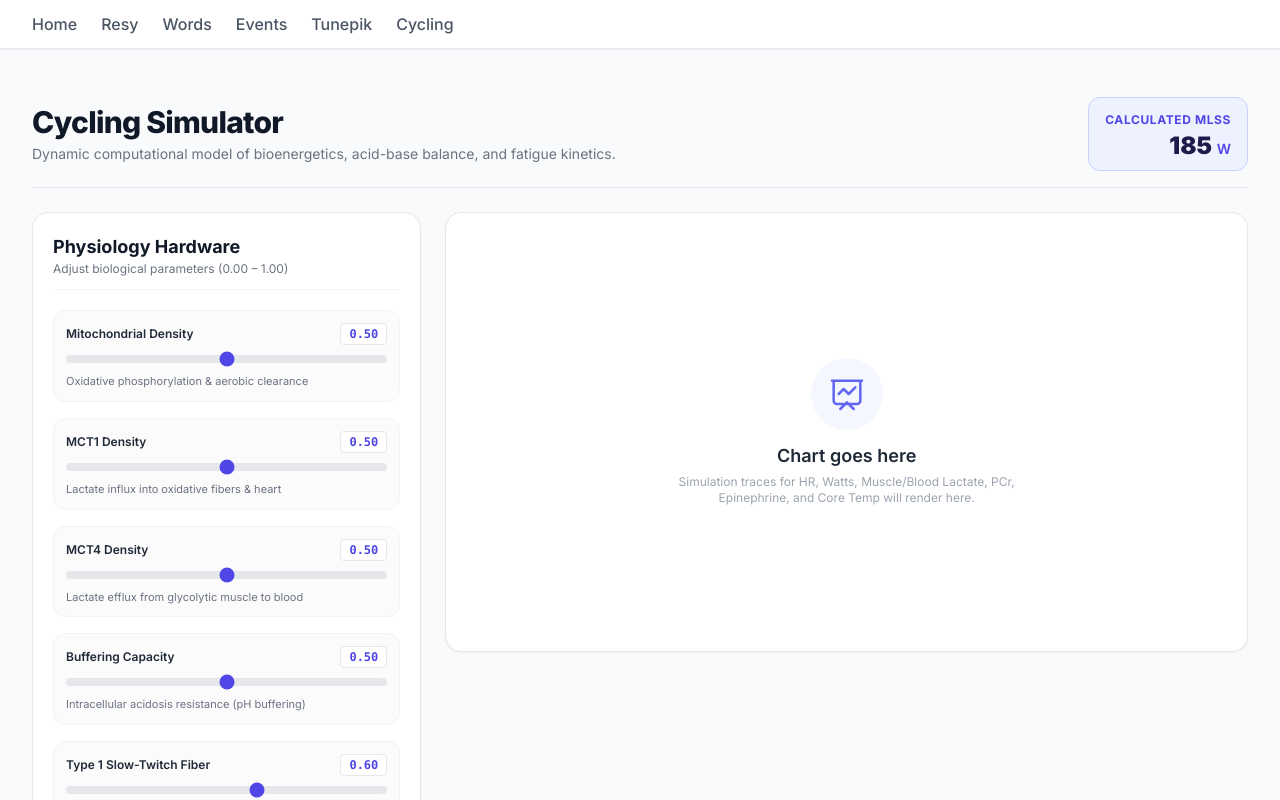
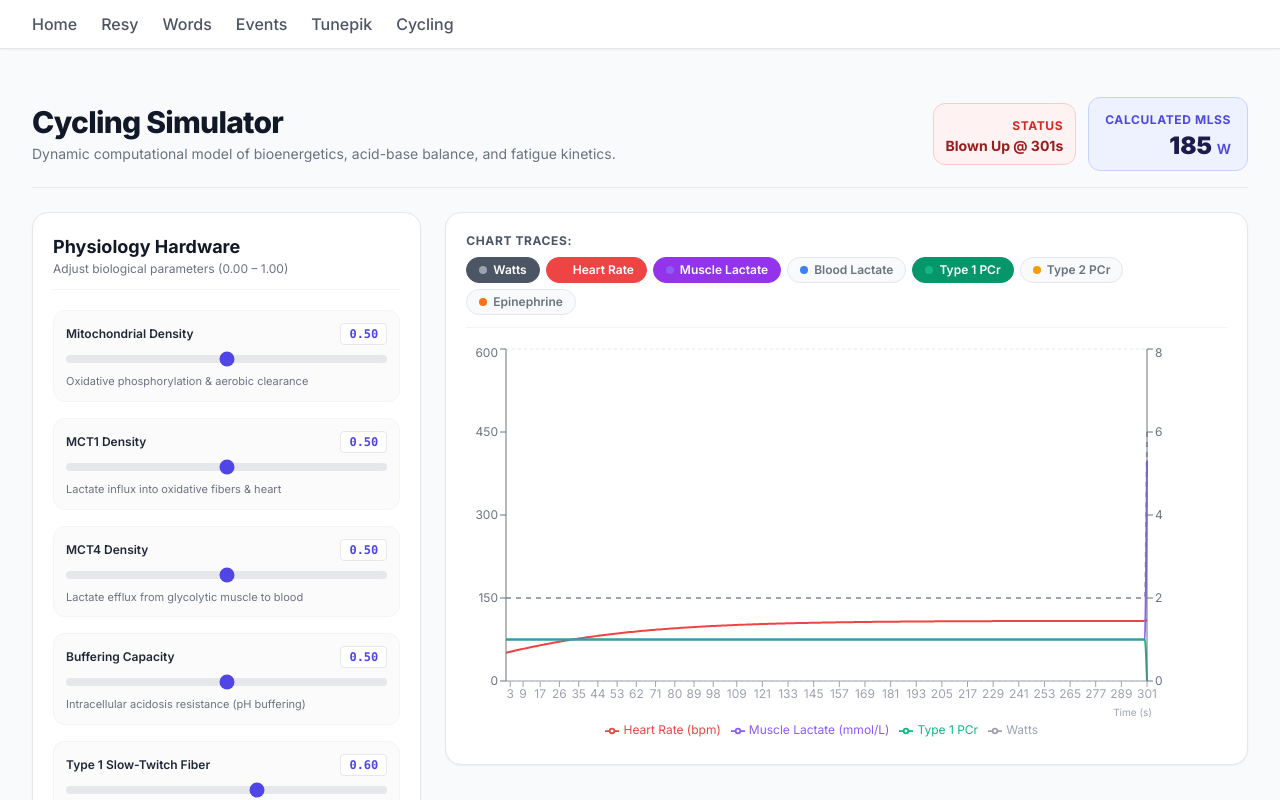
Before and after one commit to articasync/website, a Next.js app: page /cycling in a window 1280 px wide. Shown: the top 800 px of the page. Built offline with nearby package versions, Linux system fonts and the light colour scheme.

Commit message:
Integrate live Recharts graph and simulation execution in SimulatorClient

```diff
--- a/components/SimulatorClient.tsx
+++ b/components/SimulatorClient.tsx
@@ -1,8 +1,19 @@
 "use client";
 
-import React from "react";
+import React, { useEffect, useMemo, useState } from "react";
+import {
+  CartesianGrid,
+  Legend,
+  Line,
+  LineChart,
+  ResponsiveContainer,
+  Tooltip,
+  XAxis,
+  YAxis,
+} from "recharts";
+import { runSimulation } from "@/lib/physics";
 import { useSimulatorStore } from "@/store/useSimulatorStore";
-import { Hardware } from "@/types/simulator";
+import { ChartToggles, Hardware } from "@/types/simulator";
 
 interface SliderConfig {
   key: keyof Hardware;
@@ -43,6 +54,58 @@ const HARDWARE_SLIDERS: SliderConfig[] = [
   },
 ];
 
+interface ToggleMeta {
+  key: keyof ChartToggles;
+  label: string;
+  color: string;
+  activeClass: string;
+}
+
+const TOGGLE_CONFIGS: ToggleMeta[] = [
+  {
+    key: "showWatts",
+    label: "Watts",
+    color: "#9ca3af",
+    activeClass: "bg-gray-600 text-white border-gray-600",
+  },
+  {
+    key: "showHR",
+    label: "Heart Rate",
+    color: "#ef4444",
+    activeClass: "bg-red-500 text-white border-red-500",
+  },
+  {
+    key: "showMuscleH",
+    label: "Muscle Lactate",
+    color: "#8b5cf6",
+    activeClass: "bg-purple-600 text-white border-purple-600",
+  },
+  {
+    key: "showBloodH",
+    label: "Blood Lactate",
+    color: "#3b82f6",
+    activeClass: "bg-blue-600 text-white border-blue-600",
+  },
+  {
+    key: "showPCr1",
+    label: "Type 1 PCr",
+    color: "#10b981",
+    activeClass: "bg-emerald-600 text-white border-emerald-600",
+  },
+  {
+    key: "showPCr2",
+    label: "Type 2 PCr",
+    color: "#f59e0b",
+    activeClass: "bg-amber-500 text-white border-amber-500",
+  },
+  {
+    key: "showEpi",
+    label: "Epinephrine",
+    color: "#f97316",
+    activeClass: "bg-orange-500 text-white border-orange-500",
+  },
+];
+
 export default function SimulatorClient() {
   const {
     hardware,
@@ -51,7 +114,26 @@ export default function SimulatorClient() {
     updateWorkoutBlock,
     addWorkoutBlock,
     removeWorkoutBlock,
+    toggles,
+    setToggle,
   } = useSimulatorStore();
+
+  const [isMounted, setIsMounted] = useState(false);
+  useEffect(() => {
+    setIsMounted(true);
+  }, []);
+
+  // Physics execution recalculates instantly when inputs change
+  const simulationData = useMemo(
+    () => runSimulation(hardware, workout),
+    [hardware, workout]
+  );
+
+  // Check if simulation triggered failure
+  const blowupPoint = useMemo(
+    () => simulationData.find((p) => p.blown_up),
+    [simulationData]
+  );
 
   // Dynamic MLSS calculation from physics baseline formula
   const fiberType2 = 1.0 - hardware.fiberType1;
@@ -74,18 +156,29 @@ export default function SimulatorClient() {
           </p>
         </div>
         <div className="flex items-center gap-3">
+          {blowupPoint && (
+            <div className="bg-red-50 border border-red-200 rounded-xl px-3 py-2 text-right">
+              <span className="text-xs uppercase font-bold tracking-wider text-red-600">
+                Status
+              </span>
+              <div className="text-sm font-bold text-red-800">
+                Blown Up @ {blowupPoint.time}s
+              </div>
+            </div>
+          )}
           <div className="bg-indigo-50 border border-indigo-200 rounded-xl px-4 py-2 text-right">
             <span className="text-xs uppercase font-bold tracking-wider text-indigo-600">
               Calculated MLSS
             </span>
             <div className="text-2xl font-black text-indigo-950">
-              {calculatedMLSS} <span className="text-sm font-semibold text-indigo-600">W</span>
+              {calculatedMLSS}{" "}
+              <span className="text-sm font-semibold text-indigo-600">W</span>
             </div>
           </div>
         </div>
       </div>
 
-      {/* Grid Layout: Sidebar (Hardware) + Main (Chart Placeholder) + Bottom (Workout Builder) */}
+      {/* Grid Layout: Sidebar (Hardware) + Main (Recharts Graph) + Bottom (Workout Builder) */}
       <div className="grid grid-cols-1 lg:grid-cols-12 gap-6 items-start">
         {/* Left Sidebar: Hardware Sliders (4 Cols on lg) */}
         <aside className="lg:col-span-4 bg-white border border-gray-200 rounded-2xl p-5 shadow-sm space-y-5">
@@ -100,7 +193,10 @@ export default function SimulatorClient() {
             {HARDWARE_SLIDERS.map(({ key, label, description }) => {
               const value = hardware[key];
               return (
-                <div key={key} className="space-y-1.5 bg-gray-50/70 p-3 rounded-xl border border-gray-100">
+                <div
+                  key={key}
+                  className="space-y-1.5 bg-gray-50/70 p-3 rounded-xl border border-gray-100"
+                >
                   <div className="flex items-center justify-between text-xs">
                     <span className="font-semibold text-gray-800">{label}</span>
                     <span className="font-mono font-bold text-indigo-600 bg-white px-2 py-0.5 rounded border border-gray-200 shadow-2xs">
@@ -127,27 +223,182 @@ export default function SimulatorClient() {
           </div>
         </aside>
 
-        {/* Main Center Area: Chart Placeholder (8 Cols on lg) */}
-        <main className="lg:col-span-8 bg-white border border-gray-200 rounded-2xl p-6 shadow-sm min-h-[440px] flex flex-col items-center justify-center text-center">
-          <div className="p-4 bg-indigo-50/60 rounded-full text-indigo-500 mb-3">
-            <svg
-              className="w-10 h-10"
-              fill="none"
-              stroke="currentColor"
-              viewBox="0 0 24 24"
-            >
-              <path
-                strokeLinecap="round"
-                strokeLinejoin="round"
-                strokeWidth={1.5}
-                d="M7 12l3-3 3 3 4-4M8 21l4-4 4 4M3 4h18M4 4h16v12a2 2 0 01-2 2H6a2 2 0 01-2-2V4z"
-              />
-            </svg>
+        {/* Main Center Area: Live Recharts Graph & Toggles (8 Cols on lg) */}
+        <main className="lg:col-span-8 bg-white border border-gray-200 rounded-2xl p-5 shadow-sm space-y-4">
+          {/* Toggles UI: Pill Buttons */}
+          <div className="flex items-center justify-between flex-wrap gap-2 border-b border-gray-100 pb-3">
+            <div className="text-xs font-bold text-gray-600 uppercase tracking-wider">
+              Chart Traces:
+            </div>
+            <div className="flex flex-wrap gap-1.5">
+              {TOGGLE_CONFIGS.map(({ key, label, activeClass, color }) => {
+                const isActive = toggles[key];
+                return (
+                  <button
+                    key={key}
+                    type="button"
+                    onClick={() => setToggle(key)}
+                    className={`px-3 py-1 text-xs font-semibold rounded-full border transition-all flex items-center gap-1.5 ${
+                      isActive
+                        ? activeClass
+                        : "bg-gray-50 text-gray-500 border-gray-200 hover:bg-gray-100"
+                    }`}
+                  >
+                    <span
+                      className="w-2 h-2 rounded-full inline-block"
+                      style={{ backgroundColor: color }}
+                    />
+                    {label}
+                  </button>
+                );
+              })}
+            </div>
           </div>
-          <h3 className="text-lg font-semibold text-gray-800">Chart goes here</h3>
-          <p className="text-xs text-gray-400 mt-1 max-w-sm">
-            Simulation traces for HR, Watts, Muscle/Blood Lactate, PCr, Epinephrine, and Core Temp will render here.
-          </p>
+
+          {/* Chart View */}
+          <div className="w-full min-h-[400px] flex items-center justify-center">
+            {!isMounted ? (
+              <div className="flex flex-col items-center justify-center h-[400px] text-gray-400 space-y-2">
+                <div className="w-8 h-8 border-2 border-indigo-500 border-t-transparent rounded-full animate-spin" />
+                <span className="text-xs">Loading simulator charts...</span>
+              </div>
+            ) : simulationData.length === 0 ? (
+              <div className="flex flex-col items-center justify-center h-[400px] text-gray-400">
+                <span className="text-sm">No simulation data available. Add workout intervals below.</span>
+              </div>
+            ) : (
+              <div className="w-full h-[400px]">
+                <ResponsiveContainer width="100%" height={400}>
+                  <LineChart
+                    data={simulationData}
+                    margin={{ top: 5, right: 20, left: -20, bottom: 5 }}
+                  >
+                    <CartesianGrid strokeDasharray="3 3" vertical={false} stroke="#e5e7eb" />
+                    <XAxis
+                      dataKey="time"
+                      tick={{ fontSize: 12 }}
+                      stroke="#9ca3af"
+                      label={{
+                        value: "Time (s)",
+                        position: "insideBottomRight",
+                        offset: -5,
+                        fontSize: 10,
+                        fill: "#9ca3af",
+                      }}
+                    />
+                    <Tooltip
+                      contentStyle={{
+                        backgroundColor: "#ffffff",
+                        borderColor: "#e5e7eb",
+                        borderRadius: "0.75rem",
+                        boxShadow: "0 4px 6px -1px rgb(0 0 0 / 0.1)",
+                        fontSize: "12px",
+                      }}
+                    />
+                    <Legend wrapperStyle={{ fontSize: "12px", paddingTop: "10px" }} />
+                    <YAxis
+                      yAxisId="left"
+                      orientation="left"
+                      tick={{ fontSize: 12 }}
+                      stroke="#6b7280"
+                    />
+                    <YAxis
+                      yAxisId="right"
+                      orientation="right"
+                      tick={{ fontSize: 12 }}
+                      stroke="#6b7280"
+                    />
+
+                    {toggles.showWatts && (
+                      <Line
+                        isAnimationActive={false}
+                        type="monotone"
+                        dataKey="watts"
+                        name="Watts"
+                        yAxisId="left"
+                        stroke="#9ca3af"
+                        strokeDasharray="5 5"
+                        dot={false}
+                        strokeWidth={2}
+                      />
+                    )}
+                    {toggles.showHR && (
+                      <Line
+                        isAnimationActive={false}
+                        type="monotone"
+                        dataKey="hr"
+                        name="Heart Rate (bpm)"
+                        yAxisId="left"
+                        stroke="#ef4444"
+                        dot={false}
+                        strokeWidth={2}
+                      />
+                    )}
+                    {toggles.showMuscleH && (
+                      <Line
+                        isAnimationActive={false}
+                        type="monotone"
+                        dataKey="la_muscle"
+                        name="Muscle Lactate (mmol/L)"
+                        yAxisId="right"
+                        stroke="#8b5cf6"
+                        dot={false}
+                        strokeWidth={2}
+                      />
+                    )}
+                    {toggles.showBloodH && (
+                      <Line
+                        isAnimationActive={false}
+                        type="monotone"
+                        dataKey="la_blood"
+                        name="Blood Lactate (mmol/L)"
+                        yAxisId="right"
+                        stroke="#3b82f6"
+                        dot={false}
+                        strokeWidth={2}
+                      />
+                    )}
+                    {toggles.showPCr1 && (
+                      <Line
+                        isAnimationActive={false}
+                        type="monotone"
+                        dataKey="pcr1"
+                        name="Type 1 PCr"
+                        yAxisId="right"
+                        stroke="#10b981"
+                        dot={false}
+                        strokeWidth={2}
+                      />
+                    )}
+                    {toggles.showPCr2 && (
+                      <Line
+                        isAnimationActive={false}
+                        type="monotone"
+                        dataKey="pcr2"
+                        name="Type 2 PCr"
+                        yAxisId="right"
+                        stroke="#f59e0b"
+                        dot={false}
+                        strokeWidth={2}
+                      />
+                    )}
+                    {toggles.showEpi && (
+                      <Line
+                        isAnimationActive={false}
+                        type="monotone"
+                        dataKey="epi"
+                        name="Epinephrine"
+                        yAxisId="right"
+                        stroke="#f97316"
+                        dot={false}
+                        strokeWidth={2}
+                      />
+                    )}
+                  </LineChart>
+                </ResponsiveContainer>
+              </div>
+            )}
+          </div>
         </main>
 
         {/* Bottom Pane: Workout Builder (Full 12 Cols) */}
--- a/package.json
+++ b/package.json
@@ -19,6 +19,7 @@
     "react": "^18",
     "react-dom": "^18",
     "react-hot-toast": "^2.4.1",
+    "recharts": "^3.10.1",
     "resend": "^3.2.0",
     "zod": "^3.23.8",
     "zustand": "^5.0.15"
```
